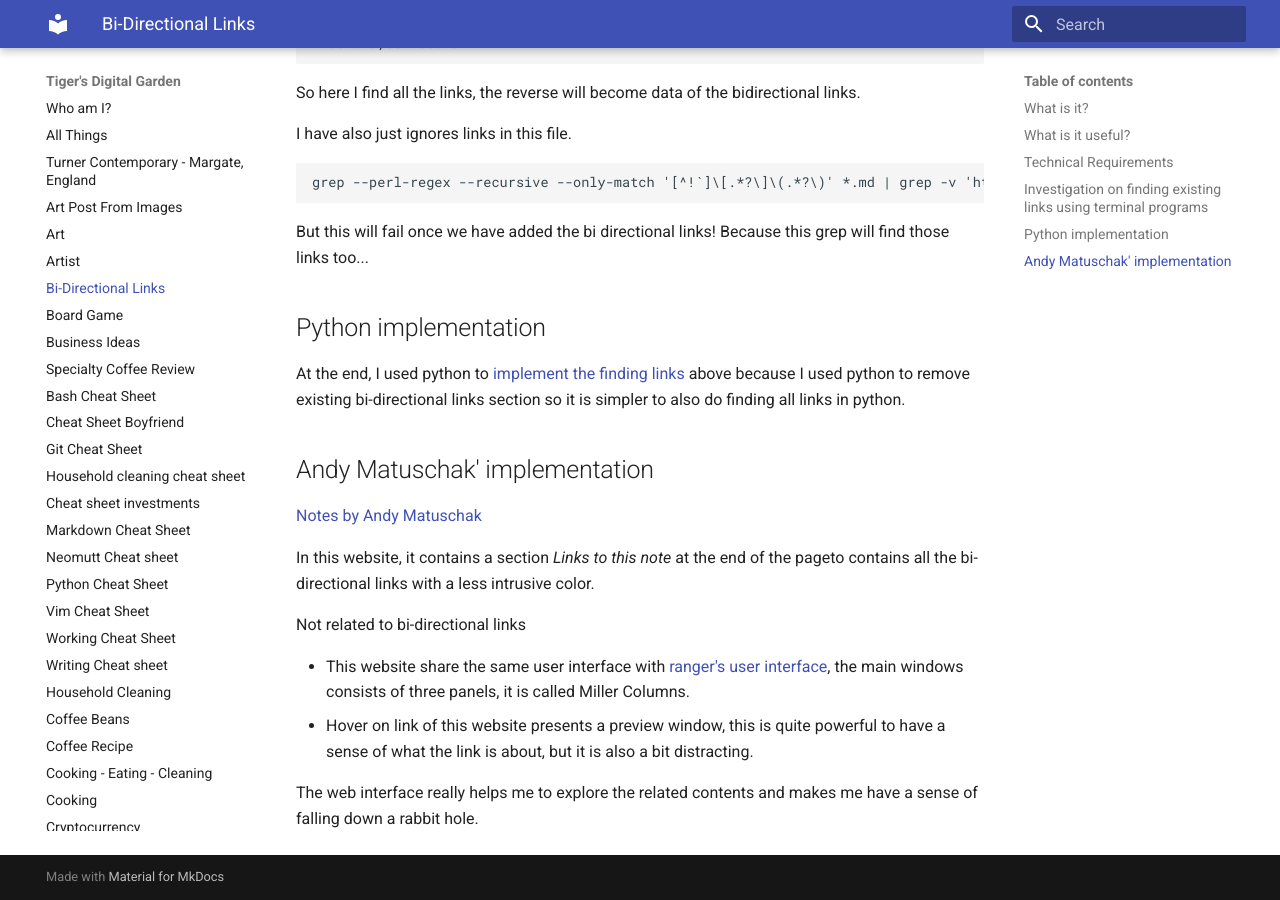
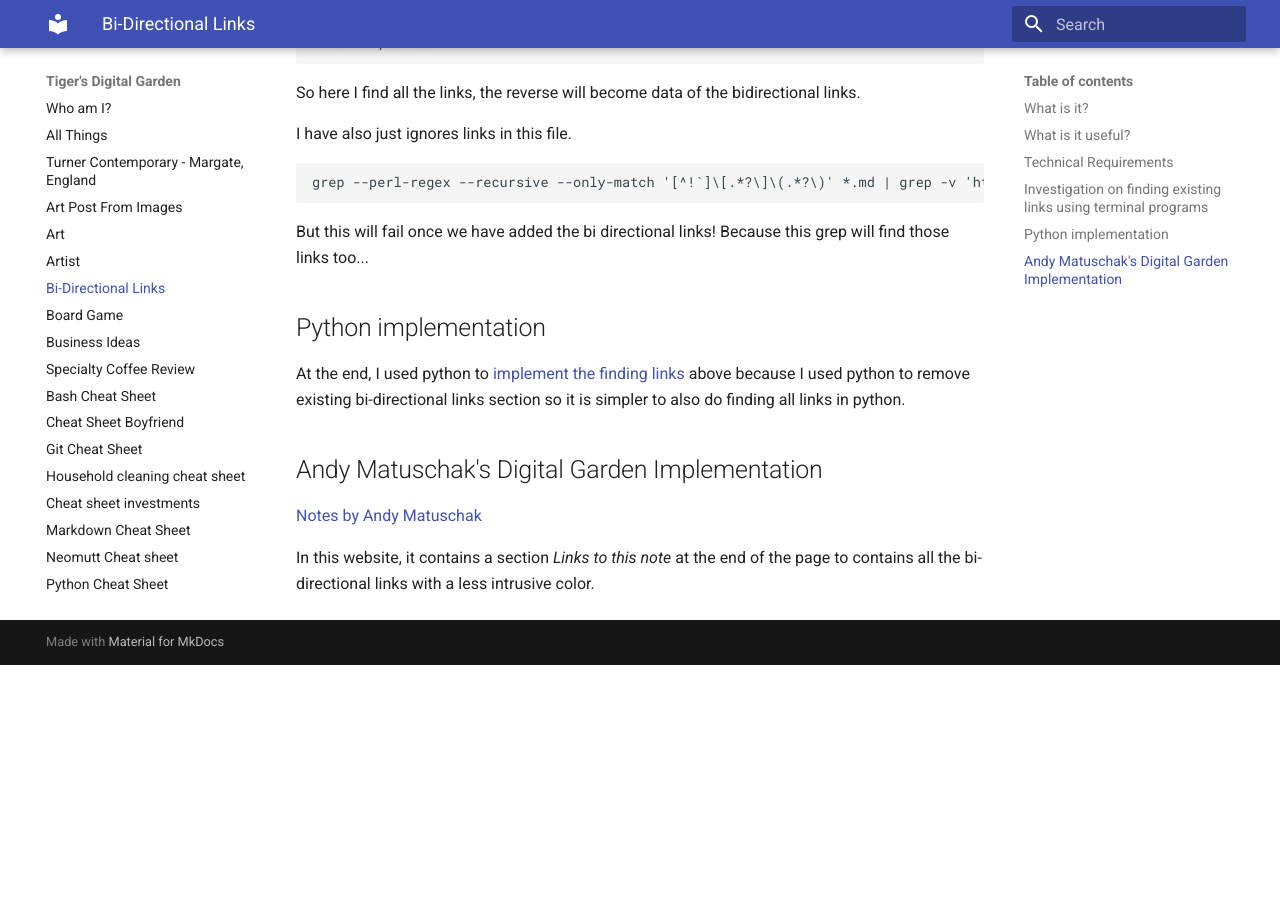
Before and after one commit to ynotstartups/notes, an MkDocs documentation site: the page built from notes/bi-directional-links.md, in a window 1280 px wide and 900 px high, scrolled down 1651 px. Built offline with MkDocs 1.6.1 and Material for MkDocs 9.7.7, drawn with Linux system fonts in a browser that asks for light colours; after the commit the page ends 2316 px from its top, so only the background shows below that.

Commit message:
move out Andy's digital garden

```diff
--- a/notes/bi-directional-links.md
+++ b/notes/bi-directional-links.md
@@ -79,18 +79,8 @@ But this will fail once we have added the bi directional links! Because this gre
 
 At the end, I used python to [implement the finding links](https://github.com/ynotstartups/notes/blob/1c0230e6049fc28738806e9384a1bfbebb416121/bin/generate-bi-directional-links.py#L69) above because I used python to remove existing bi-directional links section so it is simpler to also do finding all links in python.
 
-
-
-
-## Andy Matuschak' implementation
+## Andy Matuschak's Digital Garden Implementation
 
 [Notes by Andy Matuschak](https://notes.andymatuschak.org/About_these_notes)
 
-In this website, it contains a section *Links to this note* at the end of the pageto contains all the bi-directional links with a less intrusive color.
-
-Not related to bi-directional links
-
-- This website share the same user interface with [ranger's user interface](https://github.com/ranger/ranger/wiki/Official-User-Guide#User-interface-), the main windows consists of three panels, it is called Miller Columns.
-- Hover on link of this website presents a preview window, this is quite powerful to have a sense of what the link is about, but it is also a bit distracting.
-
-The web interface really helps me to explore the related contents and makes me have a sense of falling down a rabbit hole.
+In this website, it contains a section *Links to this note* at the end of the page to contains all the bi-directional links with a less intrusive color.
```
